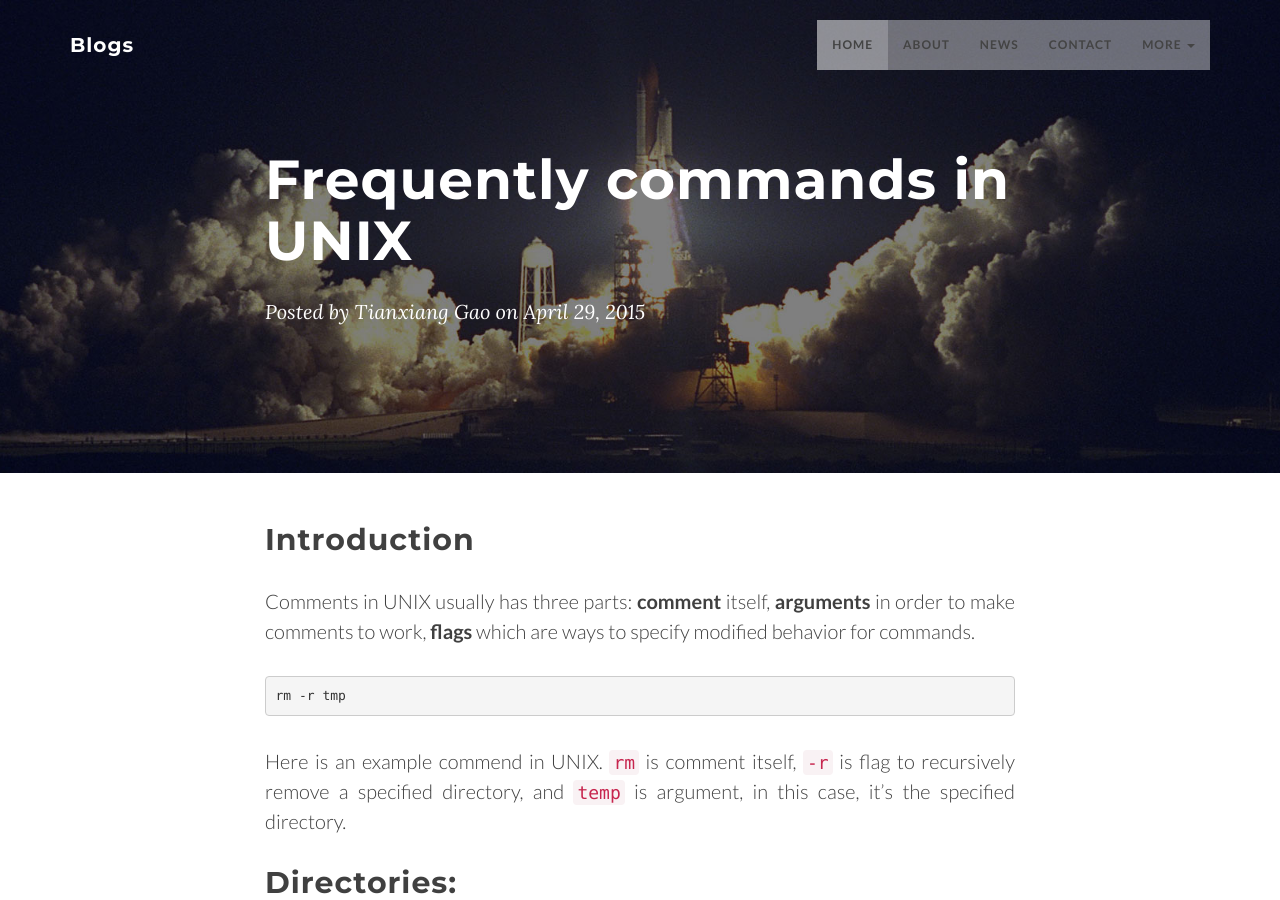
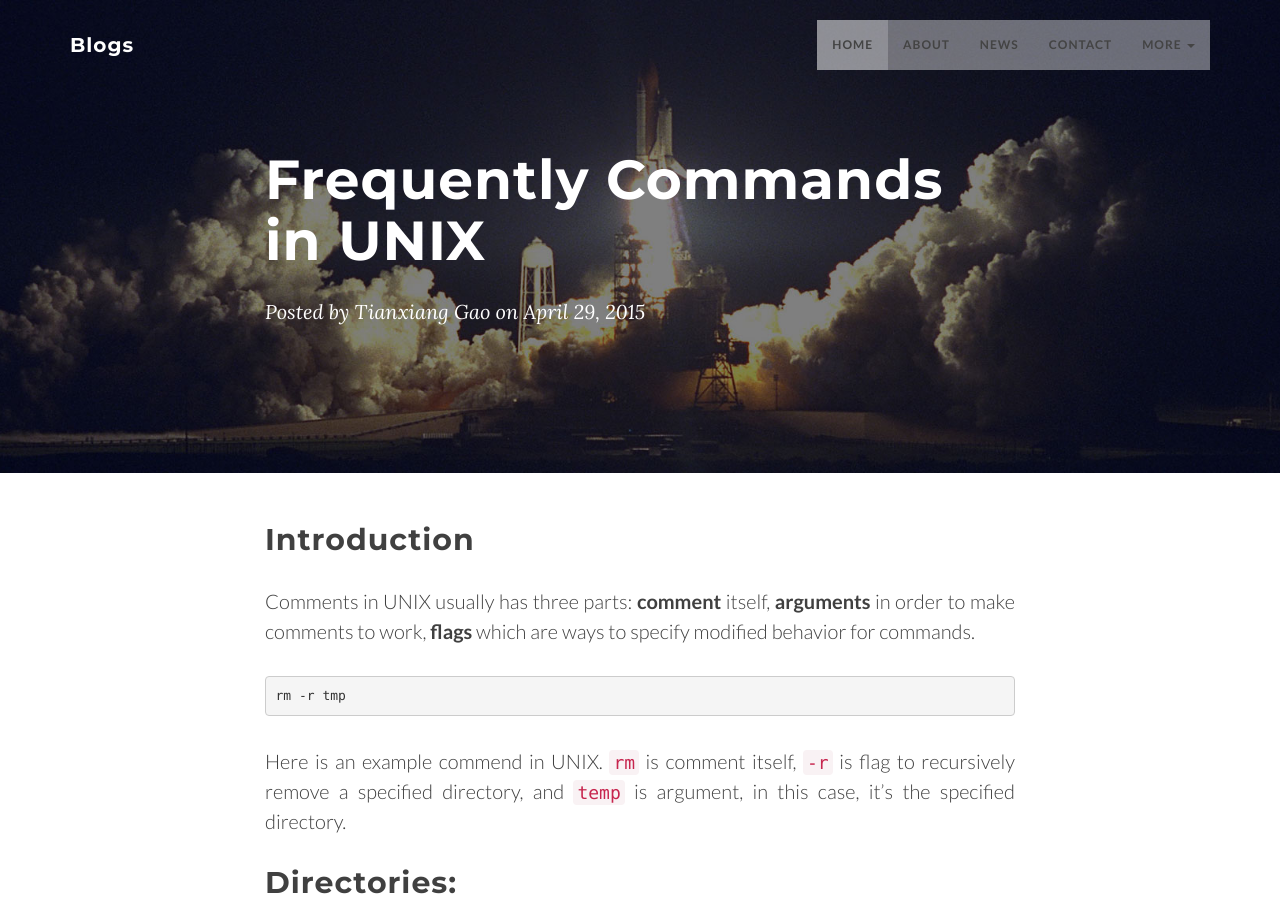
Before and after one commit to xuanix/blogs, a Jekyll site: the page built from _posts/2015-04-29-UNIX-commands.markdown, in a window 1280 px wide and 900 px high. Built offline with Jekyll 4.4.1, drawn with Linux system fonts in a browser that asks for light colours; nearby versions of some CDN libraries; comment, search, counter and statistics services are not loaded.

```diff
--- a/_posts/2015-04-29-UNIX-commands.markdown
+++ b/_posts/2015-04-29-UNIX-commands.markdown
@@ -1,6 +1,6 @@
 ---
 layout:     post
-title: "Frequently commands in UNIX"
+title: "Frequently Commands in UNIX"
 subtitle:   ""
 author: "Tianxiang Gao"
 date: "April 29, 2015"
```
